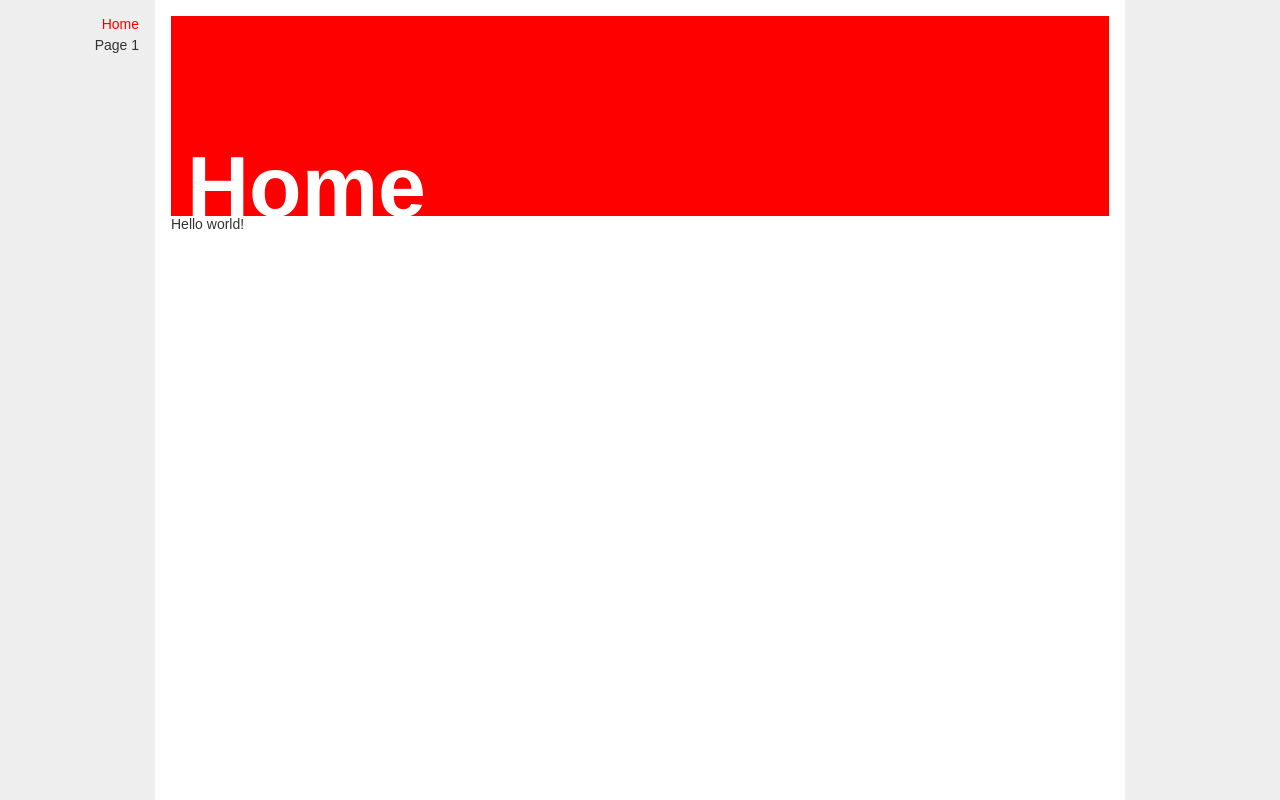
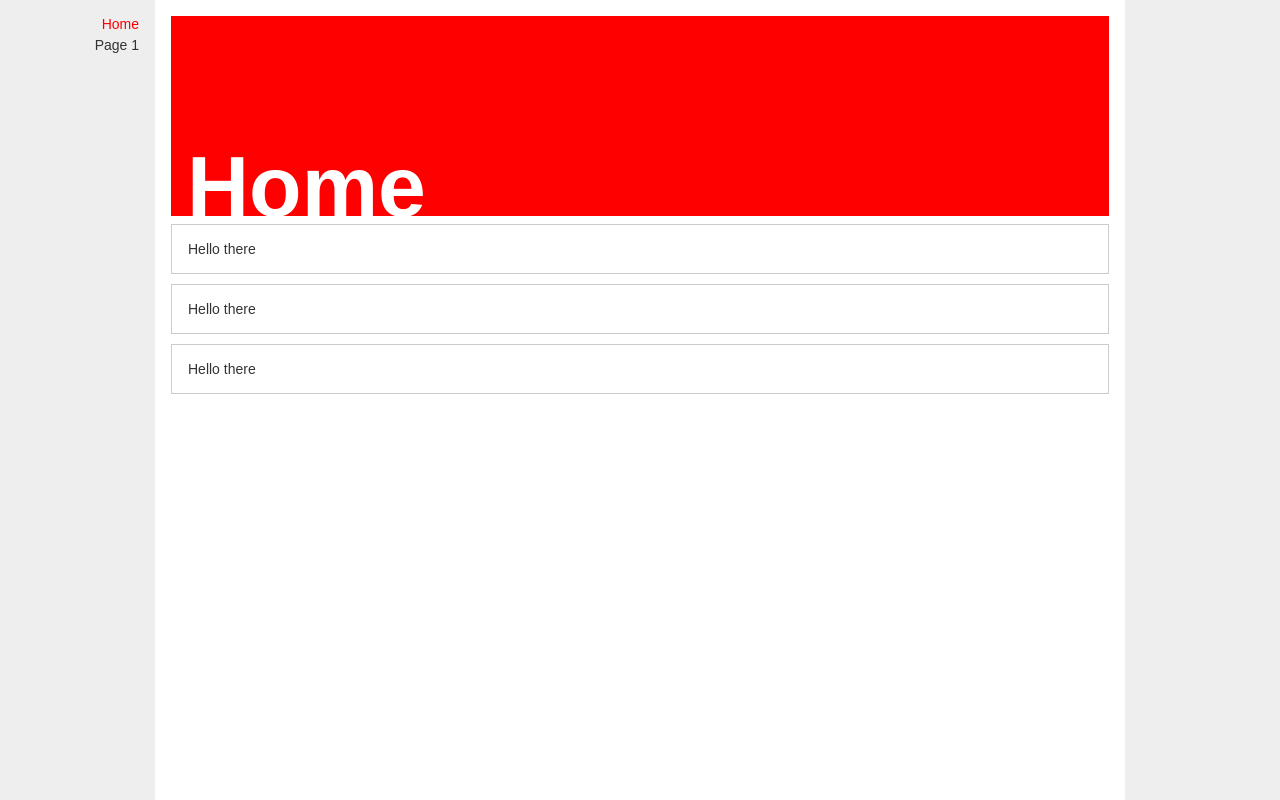
Before and after one commit to phed888/gatsby-page-transitions, a Gatsby site: page / in a window 1280 px wide. Built offline with nearby package versions, Linux system fonts and the light colour scheme; Gatsby itself is replaced by a stand-in of ours.

Commit message:
Added accordion components

```diff
--- /dev/null
+++ b/src/components/ExpandingTopic.js
@@ -0,0 +1,65 @@
+import React, { Component } from 'react'
+import styled from 'styled-components'
+
+const animDur = '.3s'
+
+const ExpandingContainer = styled.div`
+    border: 1px solid #cccccc;
+    margin-top: 8px;
+    position: relative;
+    display: inline-block;
+    .expanding-header, .expanding-content {
+        padding: 1.6rem;
+    }
+    .expanding-header {
+        background-color: #ffffff;
+    }
+    .expanding-content-container {
+        overflow: hidden;
+        max-height: 0;
+        transform-origin: top;
+        transition: all ${animDur} ease-in-out;
+        &.is-expanded {
+            border-top: 1px solid #eeeeee;
+            transform: scaleY(1);
+            max-height: 200px;
+        }
+    }
+    .expanding-content {
+        transform: translateY(-100%);
+        transition: transform ${animDur} ease-in-out;
+        &.is-expanded {
+            transform: translateY(0);
+        }
+    }
+`
+
+export default class ExpandingTopic extends Component {
+    constructor(props) {
+        super(props)
+
+        this.state = {
+            expanded: false,
+        }
+    }
+
+    expandContent = () => {
+        this.setState(prevState => ({
+            expanded: !prevState.expanded
+          }));
+    }
+    render(props) {
+        return (
+            <ExpandingContainer headline={this.props.headline} content={this.props.content}>
+                <div className="expanding-header" onClick={this.expandContent}>
+                    { this.props.headline }
+                </div>
+                <div className={`expanding-content-container ${this.state.expanded ? 'is-expanded' : ''}`}>
+                    <div className={`expanding-content ${this.state.expanded ? 'is-expanded' : ''} `}>
+                        { this.props.content }
+                    </div>
+                </div>
+            </ExpandingContainer>
+        )
+    }
+}
--- a/src/pages/index.js
+++ b/src/pages/index.js
@@ -1,9 +1,22 @@
 import React from "react"
 import PageHeader from '../components/PageHeader'
+import ExpandingTopic from '../components/ExpandingTopic'
 
 export default () => (
     <div>
         <PageHeader pageTitle={'Home'} bgColor={'#ff0000'} />
-        <p>Hello world!</p>
+        {/* <Dropdown dropList={['Hello', 'There']}/> */}
+        <ExpandingTopic
+            headline={'Hello there'}
+            content={'Tibique audiam eum ex laudem reprehendunt tota usu tale quo abhorreant choro cu semper at eum. Illum est habeo aliquid eu impetus numquam facilisis detracto inani putent conclusionemque iudico assentior. Te veritus pericula congue regione per eum consulatu dolor appellantur aperiri sed repudiare intellegebat id.'}
+        />
+        <ExpandingTopic
+            headline={'Hello there'}
+            content={'Tibique audiam eum ex laudem reprehendunt tota usu tale quo abhorreant choro cu semper at eum. Illum est habeo aliquid eu impetus numquam facilisis detracto inani putent conclusionemque iudico assentior. Te veritus pericula congue regione per eum consulatu dolor appellantur aperiri sed repudiare intellegebat id.'}
+        />
+        <ExpandingTopic
+            headline={'Hello there'}
+            content={'Tibique audiam eum ex laudem reprehendunt tota usu tale quo abhorreant choro cu semper at eum. Illum est habeo aliquid eu impetus numquam facilisis detracto inani putent conclusionemque iudico assentior. Te veritus pericula congue regione per eum consulatu dolor appellantur aperiri sed repudiare intellegebat id.'}
+        />
     </div>
 )
```
